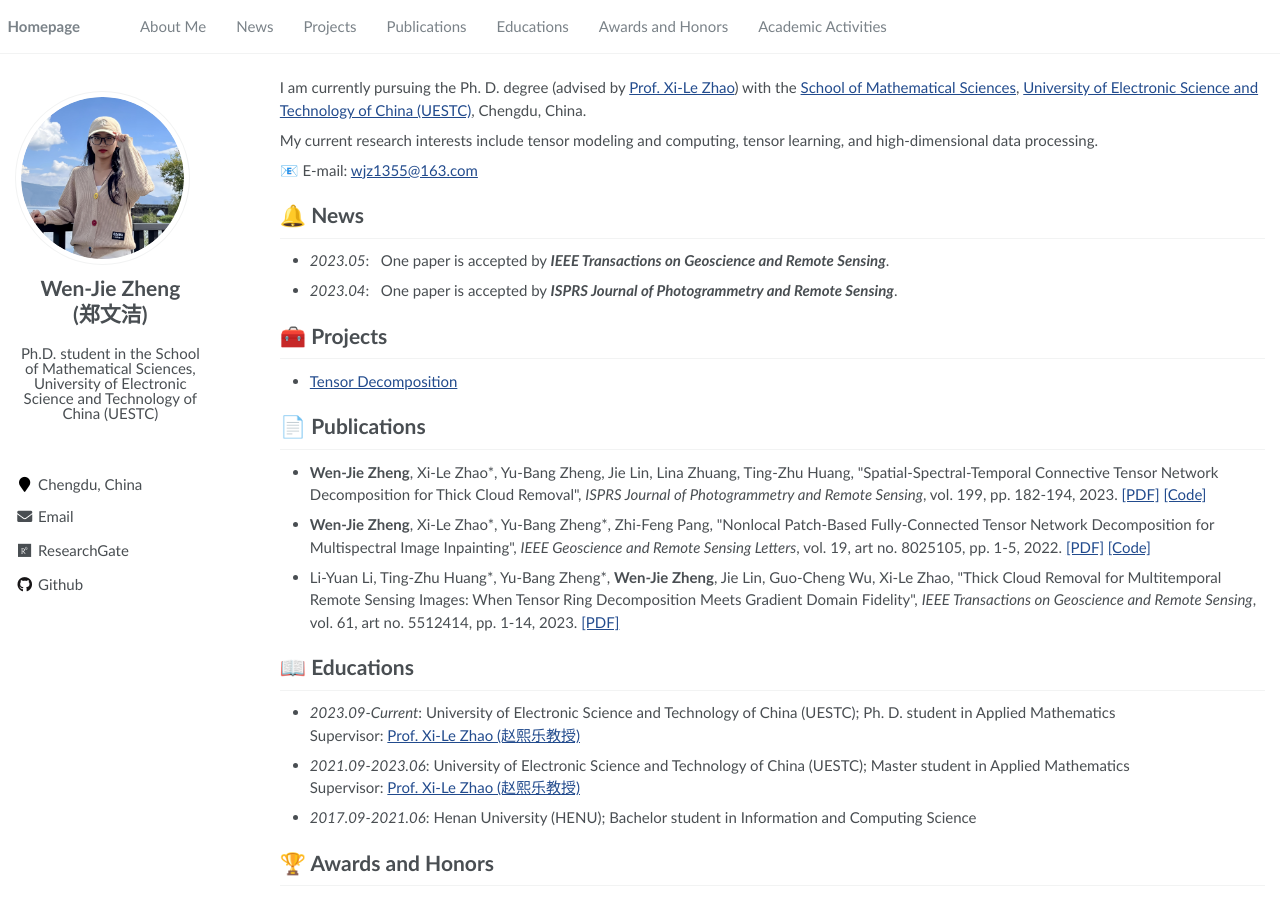
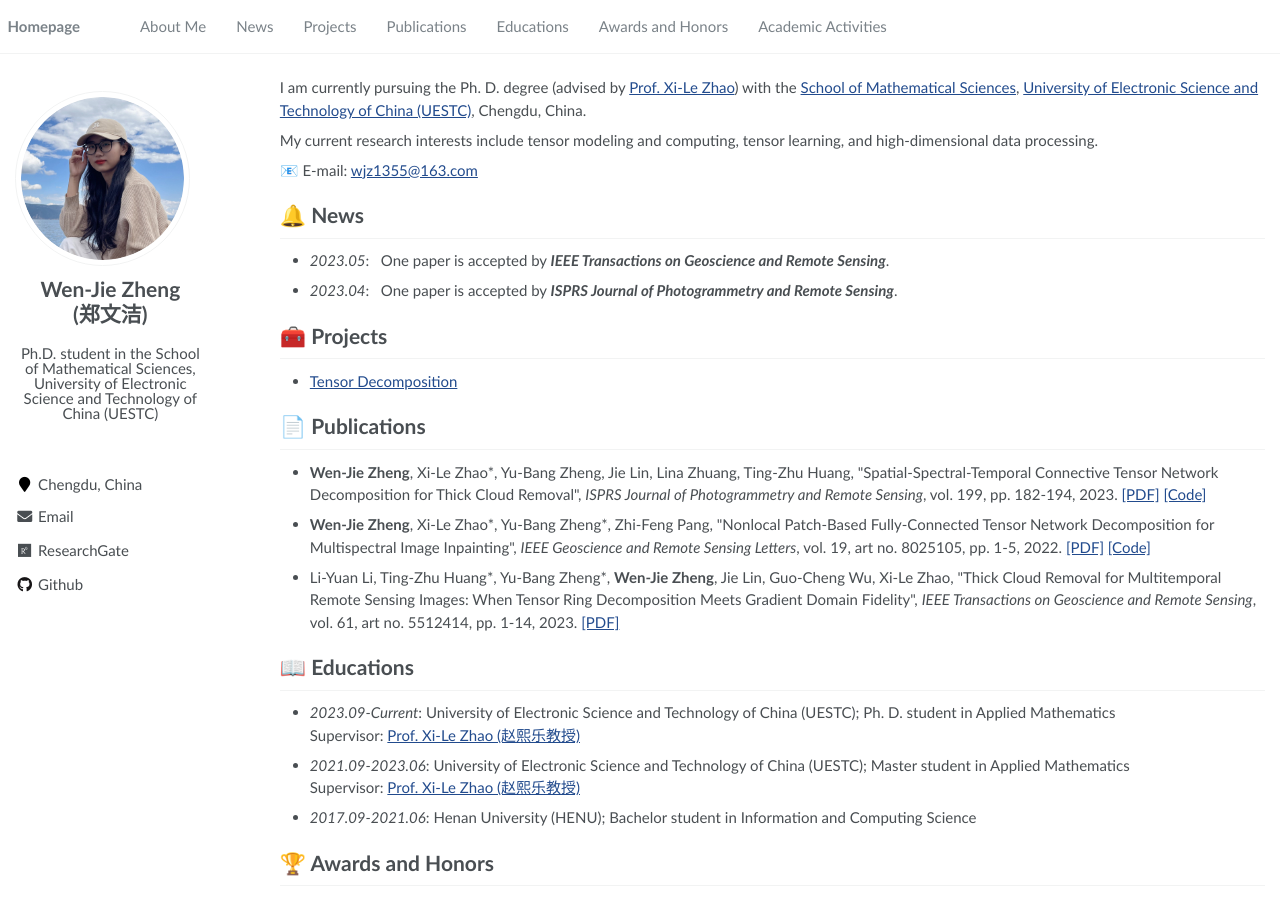
Before and after one commit to wjz1355/wjz1355.github.io, a Jekyll site: the page built from pages/about.md, in a window 1280 px wide and 900 px high. Built offline with Jekyll 4.4.1, drawn with Linux system fonts in a browser that asks for light colours; a script that is not in the unit is left out.

Commit message:
Update _config.yml

```diff
--- a/_config.yml
+++ b/_config.yml
@@ -25,7 +25,7 @@ baidu_site_verification  :  # get baidu_site_verification from https://ziyuan.ba
 # Site Author
 author:
   name             : "<center>Wen-Jie Zheng</center> <center>(郑文洁)</center>"
-  avatar           : "images/wjz4.jpg"
+  avatar           : "images/wjz3.jpg"
   bio              : "<center>Ph.D. student in the School of Mathematical Sciences, University of Electronic Science and Technology of China (UESTC)<center>"
   location         : "Chengdu, China"
   employer         :
```
